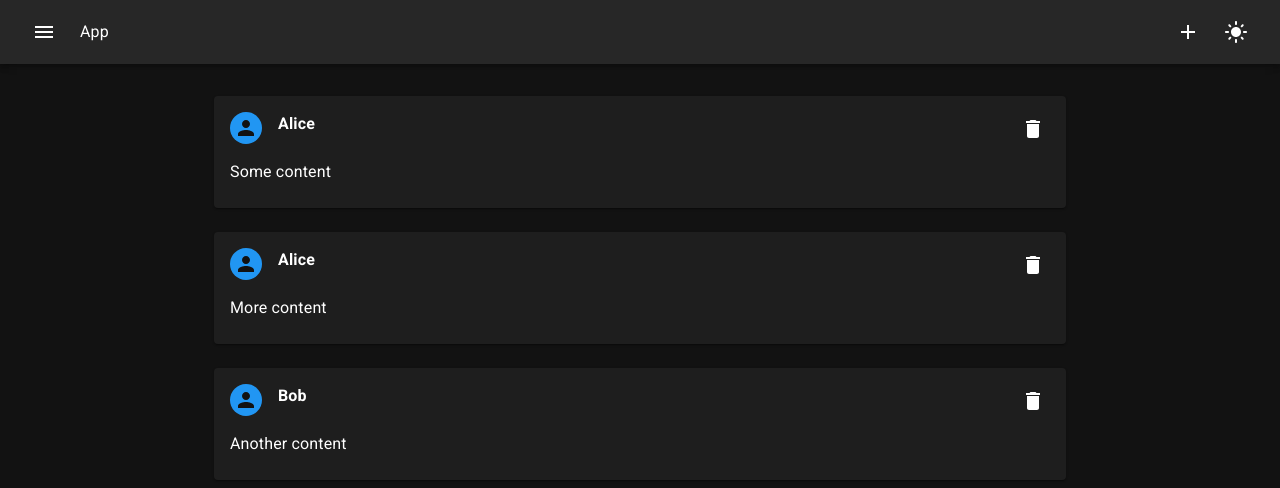
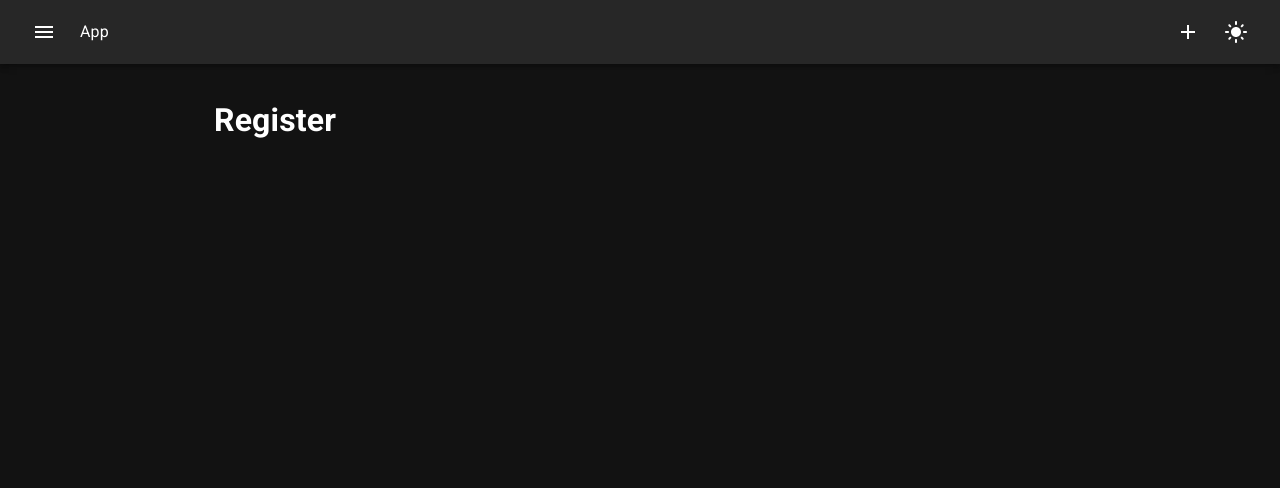
Before and after one commit to yuutakun-2/rsd-nov-2024, a React (Vite) app in the folder react-app/: page /register in a window 1280 px wide. Shown: the top 488 px of the page. Built offline with nearby package versions, Linux system fonts and the light colour scheme.

Commit message:
React Router tested, need to add Login and Register logic codes

```diff
--- a/react-app/package.json
+++ b/react-app/package.json
@@ -16,7 +16,8 @@
     "@mui/icons-material": "^6.1.7",
     "@mui/material": "^6.1.7",
     "react": "^18.2.0",
-    "react-dom": "^18.2.0"
+    "react-dom": "^18.2.0",
+    "react-router-dom": "^7.0.2"
   },
   "devDependencies": {
     "@types/react": "^18.2.43",
--- a/react-app/src/App.jsx
+++ b/react-app/src/App.jsx
@@ -1,49 +1,19 @@
 import { useState } from "react";
 
 import Header from "./components/Header";
-import Item from "./components/Item";
-import Form from "./components/Form";
 import AppDrawer from "./components/AppDrawer";
 
-import { useApp } from "./AppProvider";
-
 import { Container } from "@mui/material";
+import { Outlet } from "react-router";
 
 export default function App() {
-	const { showForm } = useApp();
-
-	const [posts, setPosts] = useState([
-		{ id: 3, content: "Some content", user: "Alice" },
-		{ id: 2, content: "More content", user: "Alice" },
-		{ id: 1, content: "Another content", user: "Bob" },
-	]);
-
-	const add = content => {
-		const id = posts[0].id + 1;
-		setPosts([{ id, content, user: "Alice" }, ...posts]);
-	};
-
-	const remove = id => {
-		setPosts(posts.filter(post => post.id != id));
-	};
-
   return (
     <div>
       <Header />
       <AppDrawer />
 
-			<Container
-				sx={{ mt: 4 }}
-				maxWidth="md">
-				{showForm && <Form add={add} />}
-
-				{posts.map(post => (
-					<Item
-						key={post.id}
-						post={post}
-						remove={remove}
-					/>
-				))}
+      <Container sx={{ mt: 4 }} maxWidth="md">
+        <Outlet />
       </Container>
     </div>
   );
--- a/react-app/src/AppProvider.jsx
+++ b/react-app/src/AppProvider.jsx
@@ -2,7 +2,7 @@ import { createContext, useContext, useState, useMemo } from "react";
 
 import { createTheme, ThemeProvider, CssBaseline } from "@mui/material";
 
-import App from "./App";
+import AppRouter from "./AppRouter";
 
 const AppContext = createContext();
 
@@ -16,11 +16,26 @@ export default function AppProvider() {
   const [mode, setMode] = useState("dark");
   const [auth, setAuth] = useState(false);
 
+  const [posts, setPosts] = useState([
+    { id: 3, content: "Some content", user: "Alice" },
+    { id: 2, content: "More content", user: "Alice" },
+    { id: 1, content: "Another content", user: "Bob" },
+  ]);
+
+  const add = useState((content) => {
+    const id = posts[0].id + 1;
+    setPosts([{ id, content, user: "Alice" }, ...posts]);
+  });
+
+  const remove = useState((id) => {
+    setPosts(posts.filter((post) => post.id != id));
+  });
+
   const theme = useMemo(() => {
     return createTheme({
       palette: {
         mode,
-			}
+      },
     });
   }, [mode]);
 
@@ -35,9 +50,14 @@ export default function AppProvider() {
         setMode,
         auth,
         setAuth,
-			}}>
+        posts,
+        setPosts,
+        add,
+        remove,
+      }}
+    >
       <ThemeProvider theme={theme}>
-				<App />
+        <AppRouter />
         <CssBaseline />
       </ThemeProvider>
     </AppContext.Provider>
--- /dev/null
+++ b/react-app/src/AppRouter.jsx
@@ -0,0 +1,19 @@
+import { BrowserRouter, Routes, Route } from "react-router";
+import App from "./App";
+import Login from "./components/Login";
+import Register from "./components/Register";
+import Home from "./components/Home";
+
+export default function AppRouter() {
+  return (
+    <BrowserRouter>
+      <Routes>
+        <Route element={<App />}>
+          <Route path="/" element={<Home />} />
+          <Route path="/login" element={<Login />} />
+          <Route path="/register" element={<Register />} />
+        </Route>
+      </Routes>
+    </BrowserRouter>
+  );
+}
--- /dev/null
+++ b/react-app/src/components/Home.jsx
@@ -0,0 +1,18 @@
+import Item from "./Item";
+import Form from "./Form";
+
+import { useApp } from "../AppProvider";
+
+export default function Home() {
+  const { posts, setPosts, add, remove, showForm } = useApp();
+
+  return (
+    <div>
+      {showForm && <Form add={add} />}
+
+      {posts.map((post) => (
+        <Item key={post.id} post={post} remove={remove} />
+      ))}
+    </div>
+  );
+}
--- /dev/null
+++ b/react-app/src/components/Login.jsx
@@ -0,0 +1,3 @@
+export default function Login() {
+  return <h1>Login</h1>;
+}
--- /dev/null
+++ b/react-app/src/components/Register.jsx
@@ -0,0 +1,3 @@
+export default function Register() {
+  return <h1>Register</h1>;
+}
```
Also changed, not shown: 1 other file (tests, documents, lock files or other folders). Lines whose indentation alone changed are shown as unchanged.
